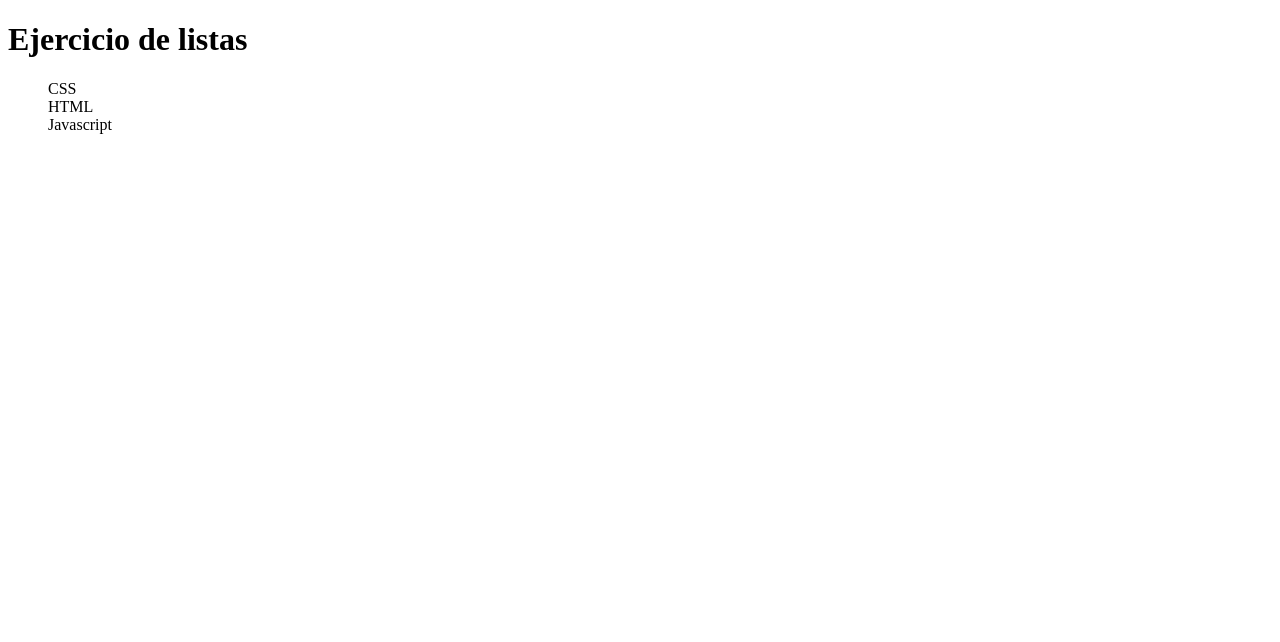
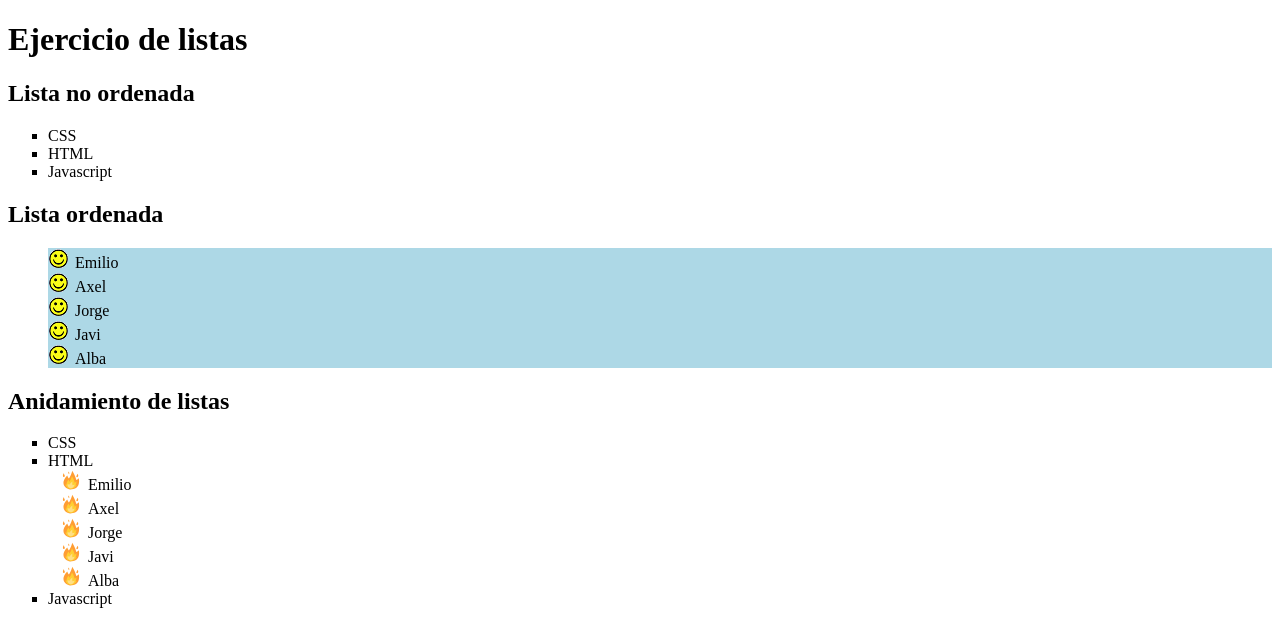
Before and after one commit to migueldelcura/1EVAL_HTMLyCSS_AW_2smrc_migueldelcura, a plain HTML site: page listas/listas.html in a window 1280 px wide. Drawn offline with Linux system fonts and the light colour scheme.

Commit message:
estilos listas

```diff
--- a/listas/listas.html
+++ b/listas/listas.html
@@ -4,13 +4,56 @@
     <meta charset="UTF-8">
     <meta name="viewport" content="width=device-width, initial-scale=1.0">
     <title>Listas</title>
+    <style>
+        ul{
+            list-style-type: square;
+        }
+
+        ol.carita{
+            list-style-image:url("imagenes/smiley.png");
+            list-style-position: inside;
+
+        }
+        ol.fuego{
+            list-style-image: url("imagenes/fuego.svg");
+        }
+
+        li.posiciones{
+            background-color: lightblue;
+
+        }
+
+    </style>
 </head>
 <body>
     <h1>Ejercicio de listas</h1>
-    <ul style="list-style-type: none;">
+    <h2>Lista no ordenada</h2>
+    <ul>
         <li>CSS</li>
         <li>HTML</li>
         <li>Javascript</li>
     </ul>
+    <h2>Lista ordenada</h2>
+    <ol class="carita">
+        <li class="posiciones">Emilio</li>
+        <li class="posiciones">Axel</li>
+        <li class="posiciones">Jorge</li>
+        <li class="posiciones">Javi</li>
+        <li class="posiciones">Alba</li>
+    </ol>
+    <h2>Anidamiento de listas</h2>
+    <ul>
+        <li>CSS</li>
+        <li>HTML</li>
+        <ol class="fuego">
+            <li>Emilio</li>
+            <li>Axel</li>
+            <li>Jorge</li>
+            <li>Javi</li>
+            <li>Alba</li>
+        </ol>
+        <li>Javascript</li>
+    </ul>
+
 </body>
 </html>
```
Also changed, not shown: listas/imagenes/fuego.svg (added), listas/imagenes/smiley.png (added).
